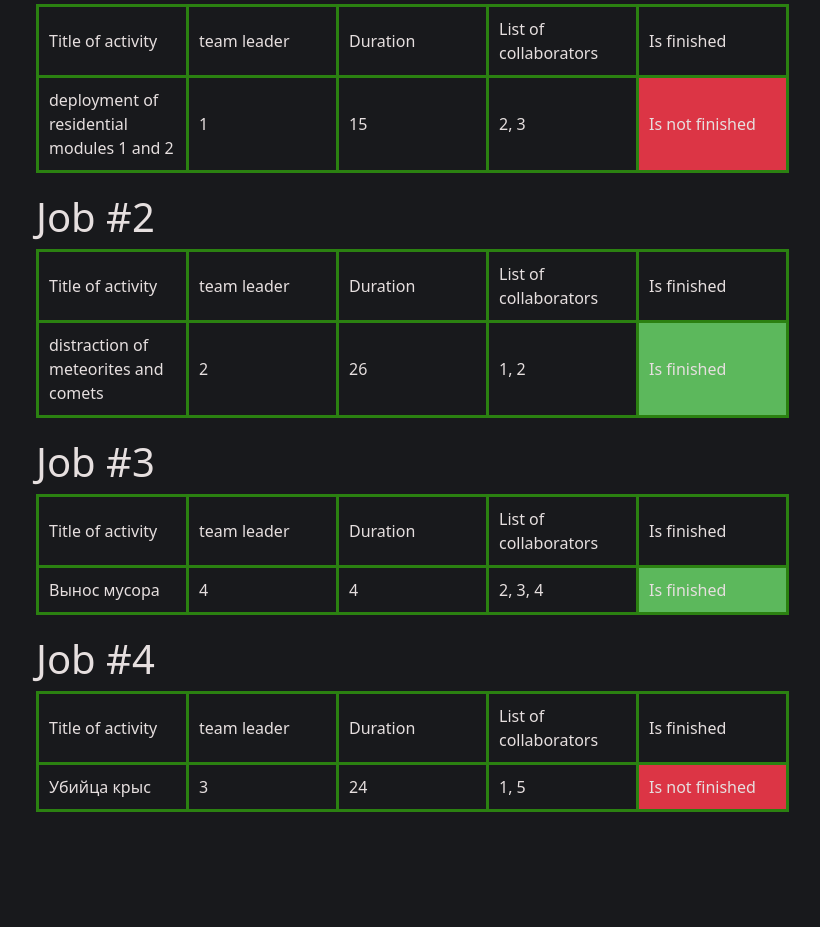
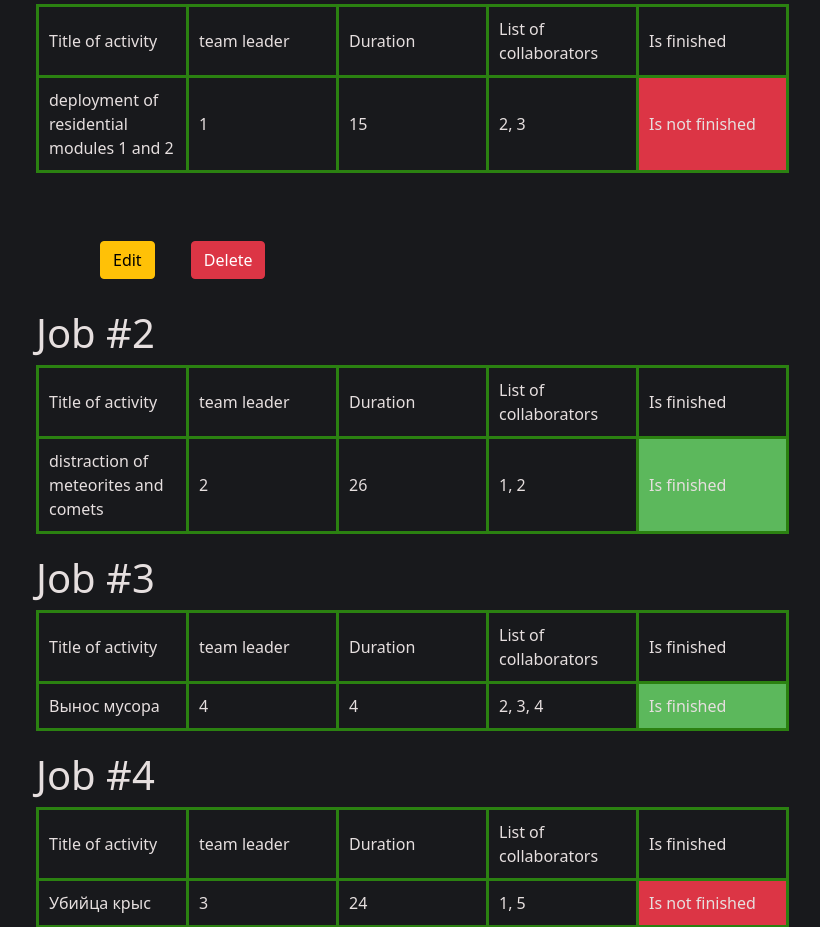
Before and after one commit to PhantomFromNewFolsom/Sql-FLASK, a Flask app: page / in a window 1280 px wide. Shown: the part 247-1174 px from the top of the page, without its empty margins (46-866 px from the left). Before the commit the page ends 1059 px from the top, so only its background shows below. Run offline with Flask 3, Linux system fonts and the light colour scheme; a user stored in the database is signed in; data comes from the database, SQL or seed files in the repository; both versions use the stored data as it was after the commit.

Commit message:
Решение всей домашней работы [WEB. Flask-sqlalchemy]

```diff
--- a/repr.py
+++ b/repr.py
@@ -94,7 +94,6 @@ def login():
 @login_required
 def add_job():
     form = JobForm()
-    print(form.validate_on_submit())
     if form.validate_on_submit():
         db_sess = db_session.create_session()
         job = Job(
@@ -112,6 +111,56 @@ def add_job():
     return render_template('add_job.html', form=form)
 
 
+@app.route('/edit_job/<job_id>', methods=['GET', 'POST'])
+def edit_job(job_id):
+    form = JobForm()
+
+    if form.validate_on_submit():
+        db_sess = db_session.create_session()
+        job = db_sess.query(Job).filter(Job.id == job_id).first()
+
+        job.team_leader = form.team_leader.data
+        job.job = form.job.data
+        job.work_size = form.work_size.data
+        job.collaborators = form.collaborators.data
+        job.start_date = form.start_date.data
+        job.end_date = form.end_date.data
+        job.is_finished = form.is_finished.data
+
+        db_sess.commit()
+        return redirect('/')
+
+    db_sess = db_session.create_session()
+    job = db_sess.query(Job).filter(Job.id == int(job_id)).first()
+
+    form.team_leader.data = job.team_leader
+    form.job.data = job.job
+    form.work_size.data = job.work_size
+    form.collaborators.data = job.collaborators
+    form.start_date.data = job.start_date
+    form.end_date.data = job.end_date
+    form.is_finished.data = job.is_finished
+
+    return render_template('add_job.html', form=form)
+
+
+@app.route('/confirm/<job_id>')
+def confirm(job_id):
+    return render_template('confirmation.html', id=job_id)
+
+
+@app.route('/delete_job/<job_id>')
+def delete_job(job_id):
+    db_sess = db_session.create_session()
+    job = db_sess.query(Job).filter(Job.id == job_id).first()
+    if job:
+        db_sess.delete(job)
+        db_sess.commit()
+        return redirect('/')
+    else:
+        return 404
+
+
 @app.route('/index')
 @app.route('/')
 def index():
--- a/static/css/table.css
+++ b/static/css/table.css
@@ -32,3 +32,16 @@ table {
   padding: 10px;
 	border: 3px solid rgb(43, 129, 17);
  }
+
+ .parent {
+  margin-top: 0;
+  margin: 1rem;
+  padding: 2rem 2rem;
+  max-height: 100px
+}
+
+.child {
+  display: inline-block;
+  padding: 1rem 1rem;
+  vertical-align: middle;
+}
--- a/templates/home.html
+++ b/templates/home.html
@@ -54,5 +54,15 @@
         </tr>
     </tbody>
 </table>
+{% if current_user.id == job.team_leader or current_user.id == 16 %}
+<div class="parent">
+        <div class="child">
+            <a class="btn btn-warning" href="/edit_job/{{ job.id }}">Edit</a>
+        </div>
+        <div class="child">
+            <a class="btn btn-danger" href="/confirm/{{ job.id }}">Delete</a>
+        </div>
+</div>
+{% endif %}
 {% endfor %}
 {% endblock %}
```
Also changed, not shown: templates/confirmation.html (added, +18 -0 lines), db/blogs.db.
